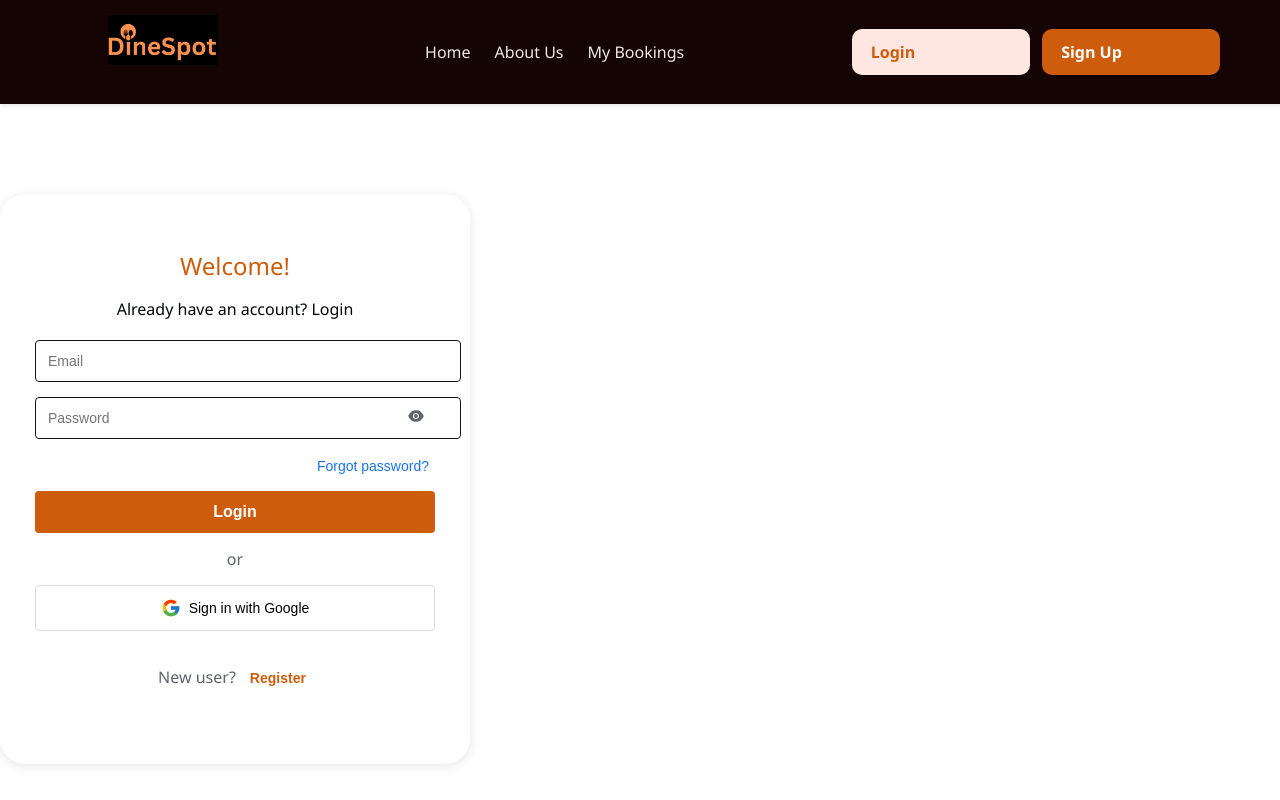
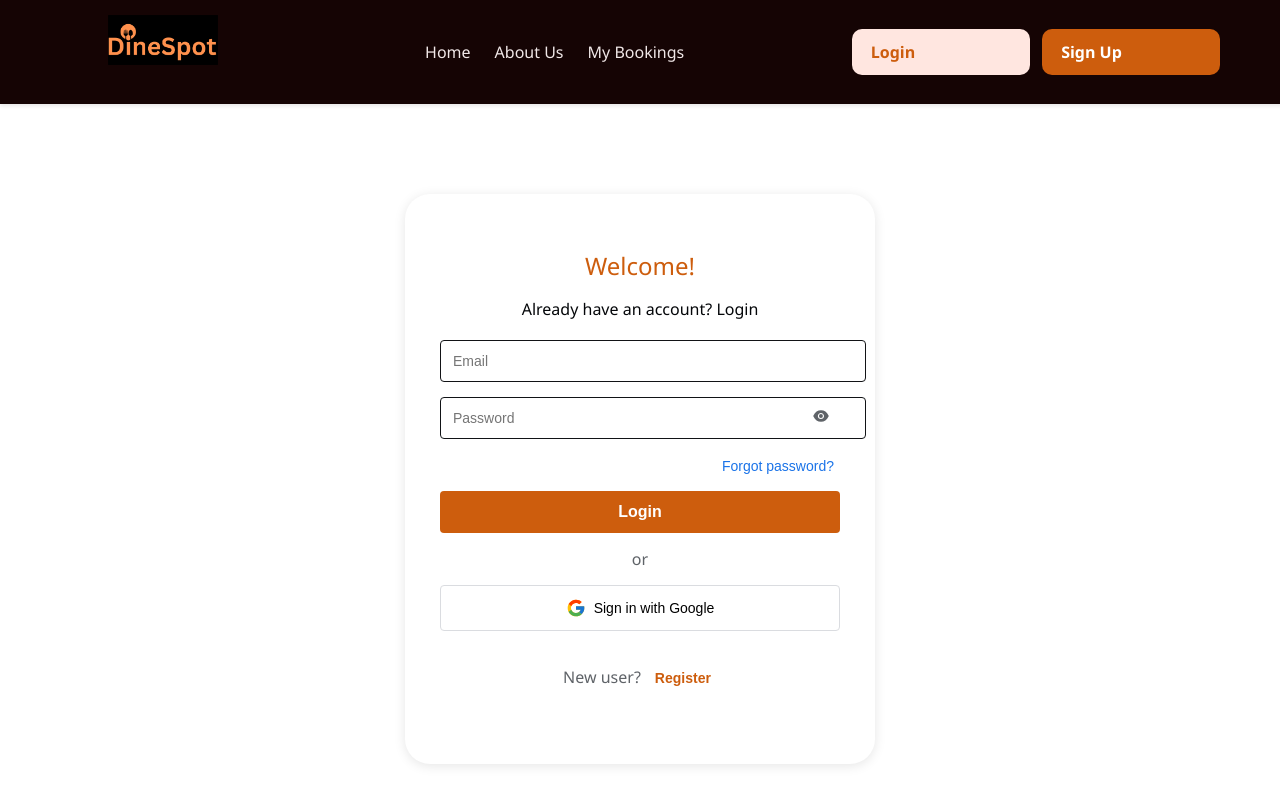
Before and after one commit to kaveritota/dine_spot_mern_app, a React (Vite) app in the folder frontend/: page /login in a window 1280 px wide. Built offline with nearby package versions, Linux system fonts and the light colour scheme.

Commit message:
background image removed for login and register page

```diff
--- a/frontend/src/pages/Login.jsx
+++ b/frontend/src/pages/Login.jsx
@@ -51,16 +51,12 @@ const Login = () => {
   };
 
   return (
-    // <div style={{
-    //   height: '100vh',
-    //   backgroundImage: `url(${bgImage})`,
-    //   backgroundSize: 'cover',
-    //   backgroundPosition: 'center',
-    //   display: 'flex',
-    //   justifyContent: 'center',
-    //   alignItems: 'center',
+    <div style={{
+      display: 'flex',
+      justifyContent: 'center',
+      alignItems: 'center',
 
-    // }}>
+    }}>
       <div style={{
         backgroundColor: '#fff',
         borderRadius: '25px',
@@ -201,6 +197,7 @@ const Login = () => {
           </div>
         </form>
       </div>
+      </div>
   );
 };
 
--- a/frontend/src/pages/Register.jsx
+++ b/frontend/src/pages/Register.jsx
@@ -55,7 +55,7 @@ const Register = () => {
 
   return (
     <div style={styles.backgroundWrapper}>
-      <div style={{ ...styles.blurOverlay, backgroundImage: `url(${bgImage})` }} />
+      <div style={{ ...styles.blurOverlay }} />
       <div style={styles.formContainer}>
         <h2 style={styles.heading}>Register here !</h2>
         {/* {error && <p style={styles.error}>{error}</p>} */}
```
